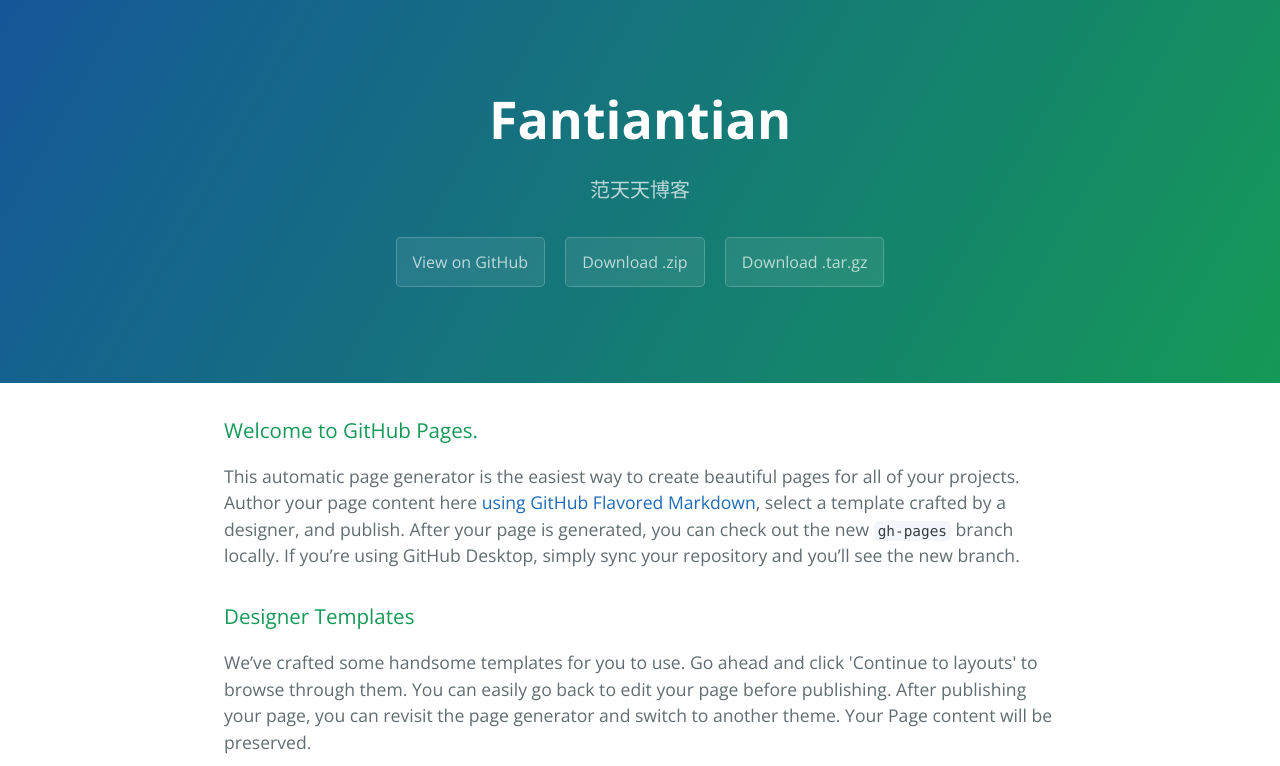
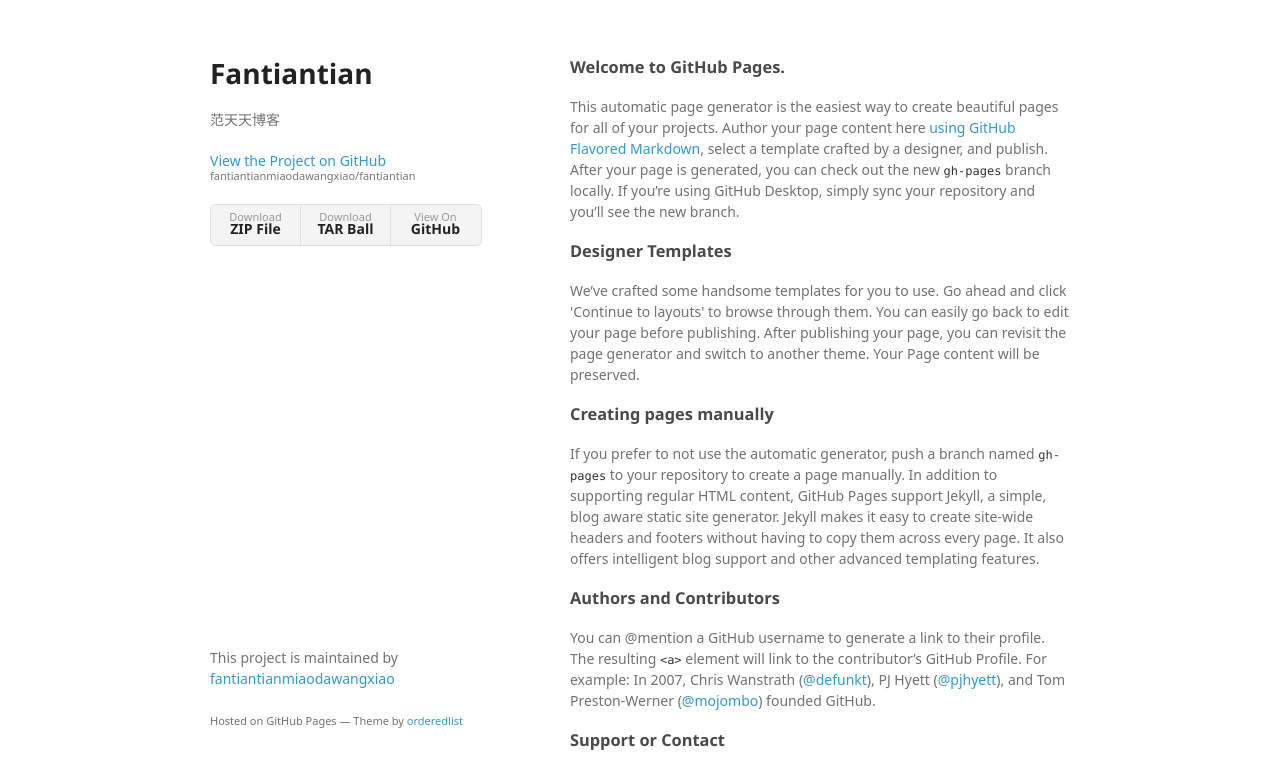
Before and after one commit to fantiantianmiaodawangxiao/fantiantian, a plain HTML site: page index.html in a window 1280 px wide. Shown: the top 766 px of the page. Drawn offline with nearby package versions, Linux system fonts and the light colour scheme; a web font is replaced by a local one.

Commit message:
Create gh-pages branch via GitHub

```diff
--- a/index.html
+++ b/index.html
@@ -1,25 +1,34 @@
-<!DOCTYPE html>
-<html lang="en-us">
+<!doctype html>
+<html>
   <head>
-    <meta charset="UTF-8">
+    <meta charset="utf-8">
+    <meta http-equiv="X-UA-Compatible" content="chrome=1">
     <title>Fantiantian by fantiantianmiaodawangxiao</title>
-    <meta name="viewport" content="width=device-width, initial-scale=1">
-    <link rel="stylesheet" type="text/css" href="stylesheets/normalize.css" media="screen">
-    <link href='https://fonts.googleapis.com/css?family=Open+Sans:400,700' rel='stylesheet' type='text/css'>
-    <link rel="stylesheet" type="text/css" href="stylesheets/stylesheet.css" media="screen">
-    <link rel="stylesheet" type="text/css" href="stylesheets/github-light.css" media="screen">
+
+    <link rel="stylesheet" href="stylesheets/styles.css">
+    <link rel="stylesheet" href="stylesheets/github-light.css">
+    <meta name="viewport" content="width=device-width">
+    <!--[if lt IE 9]>
+    <script src="//html5shiv.googlecode.com/svn/trunk/html5.js"></script>
+    <![endif]-->
   </head>
   <body>
-    <section class="page-header">
-      <h1 class="project-name">Fantiantian</h1>
-      <h2 class="project-tagline">范天天博客</h2>
-      <a href="https://github.com/fantiantianmiaodawangxiao/fantiantian" class="btn">View on GitHub</a>
-      <a href="https://github.com/fantiantianmiaodawangxiao/fantiantian/zipball/master" class="btn">Download .zip</a>
-      <a href="https://github.com/fantiantianmiaodawangxiao/fantiantian/tarball/master" class="btn">Download .tar.gz</a>
-    </section>
+    <div class="wrapper">
+      <header>
+        <h1>Fantiantian</h1>
+        <p>范天天博客</p>
 
-    <section class="main-content">
-      <h3>
+        <p class="view"><a href="https://github.com/fantiantianmiaodawangxiao/fantiantian">View the Project on GitHub <small>fantiantianmiaodawangxiao/fantiantian</small></a></p>
+
+
+        <ul>
+          <li><a href="https://github.com/fantiantianmiaodawangxiao/fantiantian/zipball/master">Download <strong>ZIP File</strong></a></li>
+          <li><a href="https://github.com/fantiantianmiaodawangxiao/fantiantian/tarball/master">Download <strong>TAR Ball</strong></a></li>
+          <li><a href="https://github.com/fantiantianmiaodawangxiao/fantiantian">View On <strong>GitHub</strong></a></li>
+        </ul>
+      </header>
+      <section>
+        <h3>
 <a id="welcome-to-github-pages" class="anchor" href="#welcome-to-github-pages" aria-hidden="true"><span aria-hidden="true" class="octicon octicon-link"></span></a>Welcome to GitHub Pages.</h3>
 
 <p>This automatic page generator is the easiest way to create beautiful pages for all of your projects. Author your page content here <a href="https://guides.github.com/features/mastering-markdown/">using GitHub Flavored Markdown</a>, select a template crafted by a designer, and publish. After your page is generated, you can check out the new <code>gh-pages</code> branch locally. If you’re using GitHub Desktop, simply sync your repository and you’ll see the new branch.</p>
@@ -43,15 +52,13 @@
 <a id="support-or-contact" class="anchor" href="#support-or-contact" aria-hidden="true"><span aria-hidden="true" class="octicon octicon-link"></span></a>Support or Contact</h3>
 
 <p>Having trouble with Pages? Check out our <a href="https://help.github.com/pages">documentation</a> or <a href="https://github.com/contact">contact support</a> and we’ll help you sort it out.</p>
-
-      <footer class="site-footer">
-        <span class="site-footer-owner"><a href="https://github.com/fantiantianmiaodawangxiao/fantiantian">Fantiantian</a> is maintained by <a href="https://github.com/fantiantianmiaodawangxiao">fantiantianmiaodawangxiao</a>.</span>
-
-        <span class="site-footer-credits">This page was generated by <a href="https://pages.github.com">GitHub Pages</a> using the <a href="https://github.com/jasonlong/cayman-theme">Cayman theme</a> by <a href="https://twitter.com/jasonlong">Jason Long</a>.</span>
+      </section>
+      <footer>
+        <p>This project is maintained by <a href="https://github.com/fantiantianmiaodawangxiao">fantiantianmiaodawangxiao</a></p>
+        <p><small>Hosted on GitHub Pages &mdash; Theme by <a href="https://github.com/orderedlist">orderedlist</a></small></p>
       </footer>
-
-    </section>
-
+    </div>
+    <script src="javascripts/scale.fix.js"></script>
 
   </body>
 </html>
--- /dev/null
+++ b/javascripts/scale.fix.js
@@ -0,0 +1,17 @@
+var metas = document.getElementsByTagName('meta');
+var i;
+if (navigator.userAgent.match(/iPhone/i)) {
+  for (i=0; i<metas.length; i++) {
+    if (metas[i].name == "viewport") {
+      metas[i].content = "width=device-width, minimum-scale=1.0, maximum-scale=1.0";
+    }
+  }
+  document.addEventListener("gesturestart", gestureStart, false);
+}
+function gestureStart() {
+  for (i=0; i<metas.length; i++) {
+    if (metas[i].name == "viewport") {
+      metas[i].content = "width=device-width, minimum-scale=0.25, maximum-scale=1.6";
+    }
+  }
+}
--- /dev/null
+++ b/stylesheets/styles.css
@@ -0,0 +1,324 @@
+@font-face {
+  font-family: 'Noto Sans';
+  font-weight: 400;
+  font-style: normal;
+  src: url('../fonts/Noto-Sans-regular/Noto-Sans-regular.eot');
+  src: url('../fonts/Noto-Sans-regular/Noto-Sans-regular.eot?#iefix') format('embedded-opentype'),
+       local('Noto Sans'),
+       local('Noto-Sans-regular'),
+       url('../fonts/Noto-Sans-regular/Noto-Sans-regular.woff2') format('woff2'),
+       url('../fonts/Noto-Sans-regular/Noto-Sans-regular.woff') format('woff'),
+       url('../fonts/Noto-Sans-regular/Noto-Sans-regular.ttf') format('truetype'),
+       url('../fonts/Noto-Sans-regular/Noto-Sans-regular.svg#NotoSans') format('svg');
+}
+
+@font-face {
+  font-family: 'Noto Sans';
+  font-weight: 700;
+  font-style: normal;
+  src: url('../fonts/Noto-Sans-700/Noto-Sans-700.eot');
+  src: url('../fonts/Noto-Sans-700/Noto-Sans-700.eot?#iefix') format('embedded-opentype'),
+       local('Noto Sans Bold'),
+       local('Noto-Sans-700'),
+       url('../fonts/Noto-Sans-700/Noto-Sans-700.woff2') format('woff2'),
+       url('../fonts/Noto-Sans-700/Noto-Sans-700.woff') format('woff'),
+       url('../fonts/Noto-Sans-700/Noto-Sans-700.ttf') format('truetype'),
+       url('../fonts/Noto-Sans-700/Noto-Sans-700.svg#NotoSans') format('svg');
+}
+
+@font-face {
+  font-family: 'Noto Sans';
+  font-weight: 400;
+  font-style: italic;
+  src: url('../fonts/Noto-Sans-italic/Noto-Sans-italic.eot');
+  src: url('../fonts/Noto-Sans-italic/Noto-Sans-italic.eot?#iefix') format('embedded-opentype'),
+       local('Noto Sans Italic'),
+       local('Noto-Sans-italic'),
+       url('../fonts/Noto-Sans-italic/Noto-Sans-italic.woff2') format('woff2'),
+       url('../fonts/Noto-Sans-italic/Noto-Sans-italic.woff') format('woff'),
+       url('../fonts/Noto-Sans-italic/Noto-Sans-italic.ttf') format('truetype'),
+       url('../fonts/Noto-Sans-italic/Noto-Sans-italic.svg#NotoSans') format('svg');
+}
+
+@font-face {
+  font-family: 'Noto Sans';
+  font-weight: 700;
+  font-style: italic;
+  src: url('../fonts/Noto-Sans-700italic/Noto-Sans-700italic.eot');
+  src: url('../fonts/Noto-Sans-700italic/Noto-Sans-700italic.eot?#iefix') format('embedded-opentype'),
+       local('Noto Sans Bold Italic'),
+       local('Noto-Sans-700italic'),
+       url('../fonts/Noto-Sans-700italic/Noto-Sans-700italic.woff2') format('woff2'),
+       url('../fonts/Noto-Sans-700italic/Noto-Sans-700italic.woff') format('woff'),
+       url('../fonts/Noto-Sans-700italic/Noto-Sans-700italic.ttf') format('truetype'),
+       url('../fonts/Noto-Sans-700italic/Noto-Sans-700italic.svg#NotoSans') format('svg');
+}
+
+body {
+  background-color: #fff;
+  padding:50px;
+  font: 14px/1.5 "Noto Sans", "Helvetica Neue", Helvetica, Arial, sans-serif;
+  color:#727272;
+  font-weight:400;
+}
+
+h1, h2, h3, h4, h5, h6 {
+  color:#222;
+  margin:0 0 20px;
+}
+
+p, ul, ol, table, pre, dl {
+  margin:0 0 20px;
+}
+
+h1, h2, h3 {
+  line-height:1.1;
+}
+
+h1 {
+  font-size:28px;
+}
+
+h2 {
+  color:#393939;
+}
+
+h3, h4, h5, h6 {
+  color:#494949;
+}
+
+a {
+  color:#39c;
+  text-decoration:none;
+}
+
+a:hover {
+  color:#069;
+}
+
+a small {
+  font-size:11px;
+  color:#777;
+  margin-top:-0.3em;
+  display:block;
+}
+
+a:hover small {
+  color:#777;
+}
+
+.wrapper {
+  width:860px;
+  margin:0 auto;
+}
+
+blockquote {
+  border-left:1px solid #e5e5e5;
+  margin:0;
+  padding:0 0 0 20px;
+  font-style:italic;
+}
+
+code, pre {
+  font-family:Monaco, Bitstream Vera Sans Mono, Lucida Console, Terminal, Consolas, Liberation Mono, DejaVu Sans Mono, Courier New, monospace;
+  color:#333;
+  font-size:12px;
+}
+
+pre {
+  padding:8px 15px;
+  background: #f8f8f8;
+  border-radius:5px;
+  border:1px solid #e5e5e5;
+  overflow-x: auto;
+}
+
+table {
+  width:100%;
+  border-collapse:collapse;
+}
+
+th, td {
+  text-align:left;
+  padding:5px 10px;
+  border-bottom:1px solid #e5e5e5;
+}
+
+dt {
+  color:#444;
+  font-weight:700;
+}
+
+th {
+  color:#444;
+}
+
+img {
+  max-width:100%;
+}
+
+header {
+  width:270px;
+  float:left;
+  position:fixed;
+  -webkit-font-smoothing:subpixel-antialiased;
+}
+
+header ul {
+  list-style:none;
+  height:40px;
+  padding:0;
+  background: #f4f4f4;
+  border-radius:5px;
+  border:1px solid #e0e0e0;
+  width:270px;
+}
+
+header li {
+  width:89px;
+  float:left;
+  border-right:1px solid #e0e0e0;
+  height:40px;
+}
+
+header li:first-child a {
+  border-radius:5px 0 0 5px;
+}
+
+header li:last-child a {
+  border-radius:0 5px 5px 0;
+}
+
+header ul a {
+  line-height:1;
+  font-size:11px;
+  color:#999;
+  display:block;
+  text-align:center;
+  padding-top:6px;
+  height:34px;
+}
+
+header ul a:hover {
+  color:#999;
+}
+
+header ul a:active {
+  background-color:#f0f0f0;
+}
+
+strong {
+  color:#222;
+  font-weight:700;
+}
+
+header ul li + li + li {
+  border-right:none;
+  width:89px;
+}
+
+header ul a strong {
+  font-size:14px;
+  display:block;
+  color:#222;
+}
+
+section {
+  width:500px;
+  float:right;
+  padding-bottom:50px;
+}
+
+small {
+  font-size:11px;
+}
+
+hr {
+  border:0;
+  background:#e5e5e5;
+  height:1px;
+  margin:0 0 20px;
+}
+
+footer {
+  width:270px;
+  float:left;
+  position:fixed;
+  bottom:50px;
+  -webkit-font-smoothing:subpixel-antialiased;
+}
+
+@media print, screen and (max-width: 960px) {
+
+  div.wrapper {
+    width:auto;
+    margin:0;
+  }
+
+  header, section, footer {
+    float:none;
+    position:static;
+    width:auto;
+  }
+
+  header {
+    padding-right:320px;
+  }
+
+  section {
+    border:1px solid #e5e5e5;
+    border-width:1px 0;
+    padding:20px 0;
+    margin:0 0 20px;
+  }
+
+  header a small {
+    display:inline;
+  }
+
+  header ul {
+    position:absolute;
+    right:50px;
+    top:52px;
+  }
+}
+
+@media print, screen and (max-width: 720px) {
+  body {
+    word-wrap:break-word;
+  }
+
+  header {
+    padding:0;
+  }
+
+  header ul, header p.view {
+    position:static;
+  }
+
+  pre, code {
+    word-wrap:normal;
+  }
+}
+
+@media print, screen and (max-width: 480px) {
+  body {
+    padding:15px;
+  }
+
+  header ul {
+    width:99%;
+  }
+
+  header li, header ul li + li + li {
+    width:33%;
+  }
+}
+
+@media print {
+  body {
+    padding:0.4in;
+    font-size:12pt;
+    color:#444;
+  }
+}
```
